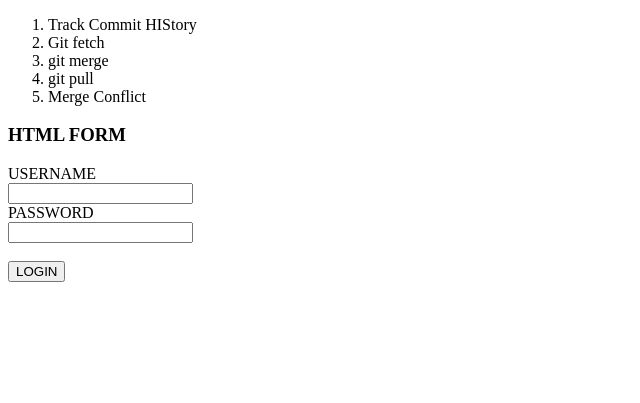
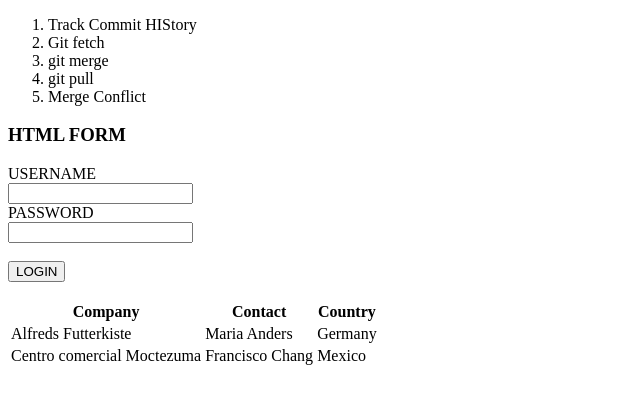
Before and after one commit to sadbhavadk/GIT-workshop, a plain HTML site: page index.html in a window 1280 px wide. Shown: the part 105-508 px from the top of the page, without its empty margins (0-640 px from the left). Drawn offline with Linux system fonts and the light colour scheme.

Commit message:
new table added 1

```diff
--- a/index.html
+++ b/index.html
@@ -15,7 +15,6 @@
         <li>git pull</li>
         <li>Merge Conflict</li>
     </ol>
-
     <h3>HTML FORM</h3>
     <form>
         <label for="username">USERNAME</label><br>
@@ -23,6 +22,24 @@
         <label for="password">PASSWORD</label><br>
         <input type="text" name="password"><br><br>
         <button>LOGIN</button>
-    </form>
+    </form><br>
+
+    <table>
+        <tr>
+            <th>Company</th>
+            <th>Contact</th>
+            <th>Country</th>
+        </tr>
+        <tr>
+            <td>Alfreds Futterkiste</td>
+            <td>Maria Anders</td>
+            <td>Germany</td>
+        </tr>
+        <tr>
+            <td>Centro comercial Moctezuma</td>
+            <td>Francisco Chang</td>
+            <td>Mexico</td>
+        </tr>
+</table>
 </body>
 </html>
```
